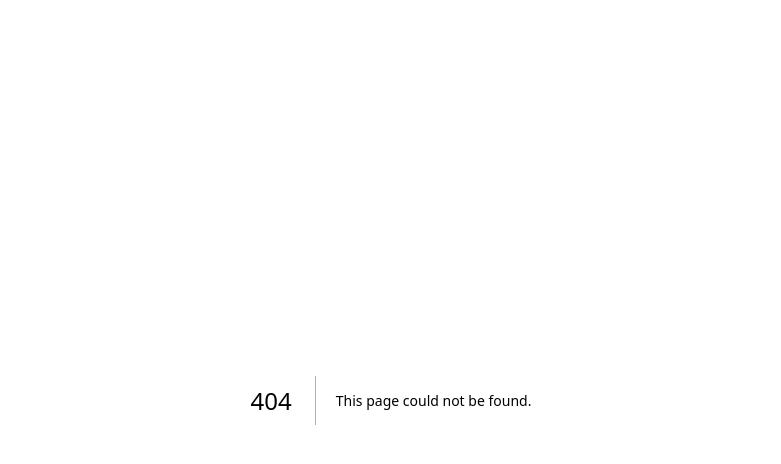
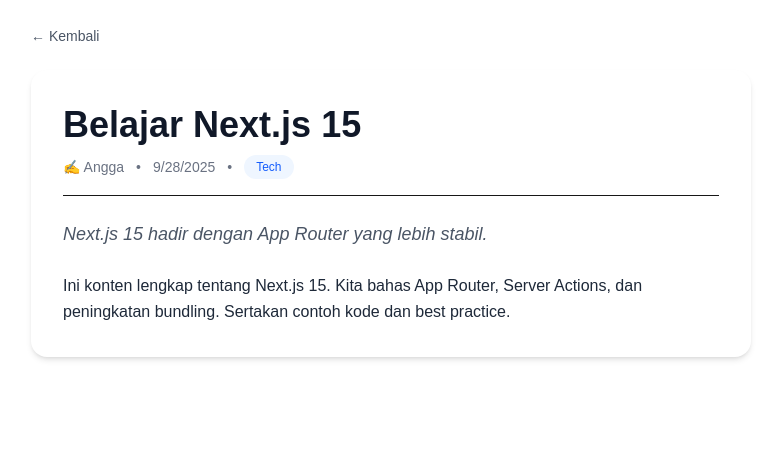
Before and after one commit to AnggaWikaNugraha/multi-step-blog, a Next.js app: page /blog/1 in a window 1280 px wide. Before the commit this address had no page. Shown: the top 464 px of the page, without its empty margins (249-1030 px from the left). Built offline with nearby package versions, Linux system fonts and the light colour scheme.

Commit message:
feat: feature detail blog

```diff
--- /dev/null
+++ b/src/app/blog/[id]/page.tsx
@@ -0,0 +1,19 @@
+// app/blog/[id]/page.tsx
+"use client";
+import { useParams, useRouter } from "next/navigation";
+import BlogDetails from "@/app/features/blogDetails/view";
+import {useReducer} from "react";
+import {BlogContext, BlogReducer} from "@/app/features/blog/model/blog";
+import {BlogInitialState} from "@/app/features/blog/model/types/blog";
+
+export default function BlogDetailPage() {
+    const { id } = useParams<{ id: string }>();
+    const router = useRouter();
+    const [state, dispatch ] = useReducer(BlogReducer, BlogInitialState);
+
+    return (
+        <BlogContext.Provider value={{ state, dispatch }}>
+            <BlogDetails id={id} router={router}/>
+        </BlogContext.Provider>
+    );
+}
--- a/src/app/features/blog/_service/blogs.tsx
+++ b/src/app/features/blog/_service/blogs.tsx
@@ -1,7 +1,7 @@
 // service.ts
 import  {Blog} from '../model/types/blog'
 
-const dummyPosts: Blog[] = [
+export const dummyPosts: Blog[] = [
     {
         id: "1",
         title: "Belajar Next.js 15",
@@ -9,6 +9,8 @@
         summary: "Next.js 15 hadir dengan App Router yang lebih stabil.",
         category: "Tech",
         createdAt: new Date().toISOString(),
+        content:
+            "Ini konten lengkap tentang Next.js 15. Kita bahas App Router, Server Actions, dan peningkatan bundling. Sertakan contoh kode dan best practice.",
     },
     {
         id: "2",
@@ -17,6 +19,8 @@
         summary: "Cara menjaga work-life balance di era remote.",
         category: "Lifestyle",
         createdAt: new Date().toISOString(),
+        content:
+            "Konten lengkap: atur boundaries, time blocking, dan teknik Pomodoro. Ceritakan studi kasus dan checklist harian.",
     },
     {
         id: "3",
@@ -25,6 +29,8 @@
         summary: "Tren terbaru UI/UX untuk aplikasi modern.",
         category: "Design",
         createdAt: new Date().toISOString(),
+        content:
+            "Konten lengkap: tren neumorphism 2.0, adaptive color, dan micro-interactions. Bahas tool terbaik dan contoh implementasi.",
     },
 ];
 
--- a/src/app/features/blog/model/blog.tsx
+++ b/src/app/features/blog/model/blog.tsx
@@ -15,6 +15,11 @@
         case "SET_CATEGORY":
             return { ...state, category: action.payload };
 
+        case "SET_DETAIL":
+            return { ...state, detailBlog: action.payload };
+        case "SET_DETAIL_LOADING":
+            return { ...state, detailBlogLoading: action.payload };
+
         default:
             return state;
     }
--- a/src/app/features/blog/model/types/blog.ts
+++ b/src/app/features/blog/model/types/blog.ts
@@ -5,6 +5,8 @@
     summary: string;
     category: string;
     createdAt: string;
+
+    content: string;
 };
 
 export type BlogState = {
@@ -13,6 +15,9 @@
 
     search: string;
     category: string;
+
+    detailBlog: Blog | null; // ⬅️ detail blog
+    detailBlogLoading: boolean; // ⬅️ loading detail
 };
 
 export type BlogAction =
@@ -22,12 +27,18 @@
     | { type: "SET_SEARCH"; payload: string }
     | { type: "SET_CATEGORY"; payload: string }
 
+    | { type: "SET_DETAIL"; payload: Blog | null }
+    | { type: "SET_DETAIL_LOADING"; payload: boolean }
+
 export const BlogInitialState: BlogState = {
     data: [],
     loading: false,
 
     search: "",
     category: "",
+
+    detailBlog: null, // ⬅️ detail blog
+    detailBlogLoading: false, // ⬅️ loading detail
 };
 
 export const categoryOptions = [
--- a/src/app/features/blog/view/_components/blog-card/index.tsx
+++ b/src/app/features/blog/view/_components/blog-card/index.tsx
@@ -1,10 +1,14 @@
+"use client";
+
 import {Blog} from "@/app/features/blog/model/types/blog";
 import Card from "@/app/_components/Card/Card";
 import Button from "@/app/_components/Button/Button";
+import Link from "next/link";
 
 
 export default function BlogCard({ blog }: { blog: Blog }) {
     return (
+        <Link href={`/blog/${blog.id}`}>
             <Card>
                 <div className="flex items-start justify-between gap-3">
                     <div>
@@ -22,5 +26,6 @@
                     <Button variant="light">View</Button>
                 </div>
             </Card>
+        </Link>
     );
 }
--- a/src/app/features/blog/view/_components/list-blog/index.tsx
+++ b/src/app/features/blog/view/_components/list-blog/index.tsx
@@ -17,10 +17,9 @@
     const { data, loading, search, category } = state
     // 🔎 filter di FE
     const filtered = filterBlogs(data?.data ?? [], search, category);
-    console.log(state)
 
     return (
-        <div className="space-y-3">
+        <div className="space-y-3 flex flex-col gap-4">
             {loading ? (
                 // 🔄 tampilkan 3 skeleton card
                 <>
--- /dev/null
+++ b/src/app/features/blogDetails/_hooks/blog-details.tsx
@@ -0,0 +1,32 @@
+import { useEffect, useState } from "react";
+import {getDataServiceById} from "../_service/api";
+import {useBlogContext} from "@/app/features/blog/model/blog";
+
+export function useGetDataID(id: string) {
+    const { dispatch } = useBlogContext();
+    const getDataApi = async () => {
+
+        dispatch({ type: "SET_DETAIL_LOADING", payload: true });
+
+        try {
+            let res = {};
+
+            res = await getDataServiceById(id)
+
+            dispatch({ type: "SET_DETAIL", payload: res.data ?? [] });
+
+        } catch (e) {
+
+        } finally {
+            setTimeout(() => {
+
+                dispatch({ type: "SET_DETAIL_LOADING", payload: false });
+
+            }, 3000)
+        }
+    };
+
+    useEffect(() => {
+        getDataApi()
+    }, []);
+}
--- /dev/null
+++ b/src/app/features/blogDetails/_service/api.tsx
@@ -0,0 +1,7 @@
+// Detail by ID (dummy API)
+import {dummyPosts} from "@/app/features/blog/_service/blogs";
+
+export async function getDataServiceById(id: string) {
+    const found = dummyPosts.find((p) => p.id === id) ?? null;
+    return Promise.resolve({ data: found });
+}
--- /dev/null
+++ b/src/app/features/blogDetails/view/index.tsx
@@ -0,0 +1,65 @@
+import React from 'react'
+import {BlogCardSkeleton} from "@/app/_components/loading";
+import {EmptyState} from "@/app/_components/empty";
+import {useBlogContext} from "@/app/features/blog/model/blog";
+import {useGetDataID} from "@/app/features/blogDetails/_hooks/blog-details";
+
+function BlogDetails({ id, router }) {
+
+    useGetDataID(id)
+
+    const { state, dispatch } = useBlogContext();
+    const { detailBlog, detailBlogLoading } = state
+    const post = detailBlog
+
+    return (
+        <article className="max-w-3xl mx-auto p-6">
+            <button
+                onClick={() => router.back()}
+                className="mb-6 text-sm text-gray-600 hover:underline"
+            >
+                ← Kembali
+            </button>
+
+            {detailBlogLoading ? (
+                // 🔄 Loading state
+                <BlogCardSkeleton />
+            ) : !post ? (
+                // ❌ Empty state
+                <EmptyState message="Post tidak ditemukan" />
+            ) : (
+                // ✅ Data state
+                <article className="bg-white rounded-2xl shadow-md p-8 space-y-6">
+                    {/* Judul */}
+                    <header className="space-y-2 border-b pb-4">
+                        <h1 className="text-4xl font-extrabold text-gray-900 leading-tight">
+                            {post.title}
+                        </h1>
+                        <div className="flex items-center gap-3 text-sm text-gray-500">
+                            <span>✍️ {post.author}</span>
+                            <span>•</span>
+                            <span>{new Date(post.createdAt).toLocaleDateString()}</span>
+                            <span>•</span>
+                            <span className="px-3 py-1 text-xs font-medium rounded-full bg-blue-50 text-blue-600">
+        {post.category}
+      </span>
+                        </div>
+                    </header>
+
+                    {/* Summary */}
+                    <p className="text-lg text-gray-600 italic leading-relaxed">
+                        {post.summary}
+                    </p>
+
+                    {/* Konten */}
+                    <div className="prose max-w-none prose-lg text-gray-800 leading-relaxed">
+                        {post.content}
+                    </div>
+                </article>
+
+            )}
+        </article>
+    )
+}
+
+export default BlogDetails
```
Also changed, not shown: 2 other files (tests, documents, lock files or other folders). Lines whose indentation alone changed are shown as unchanged.
